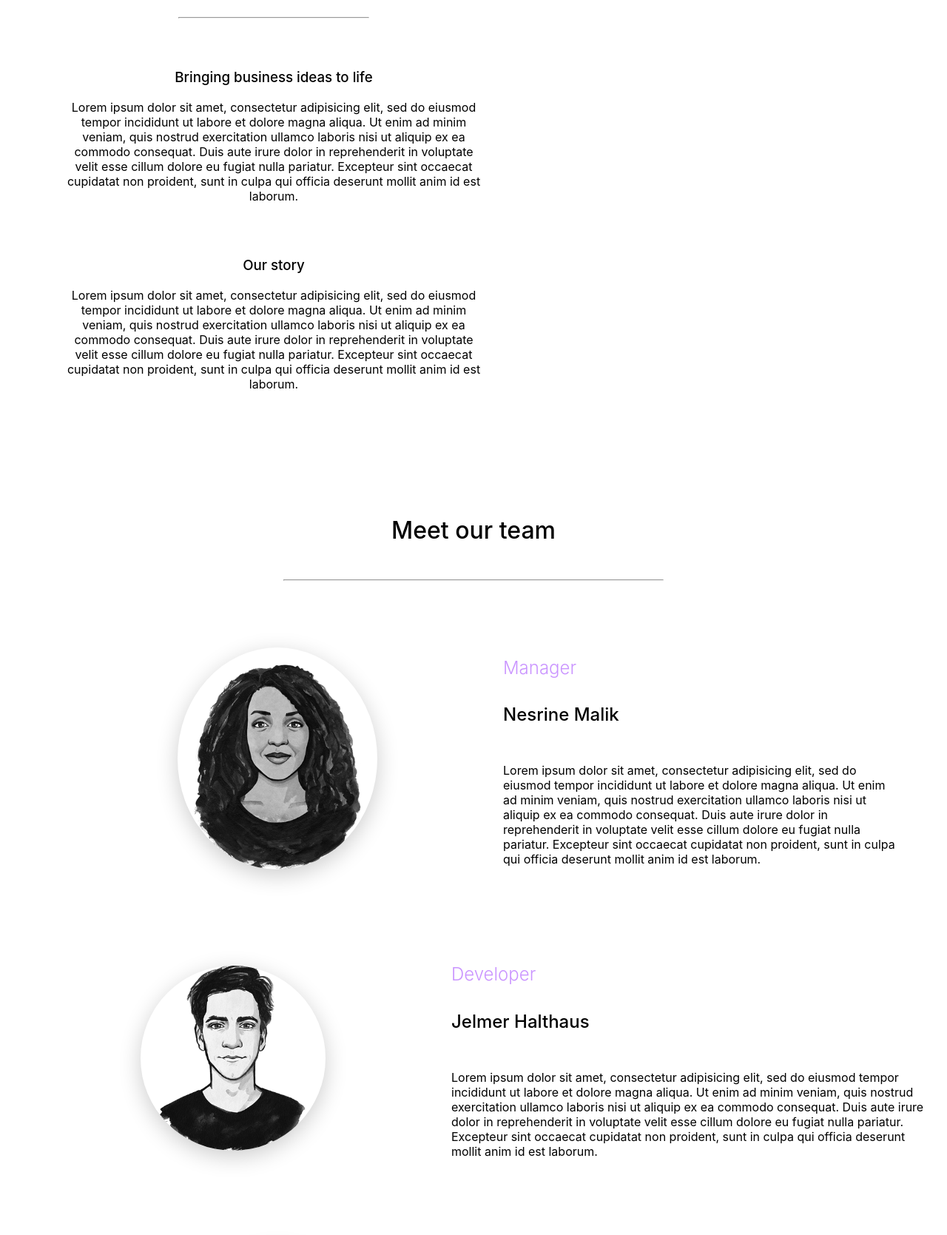
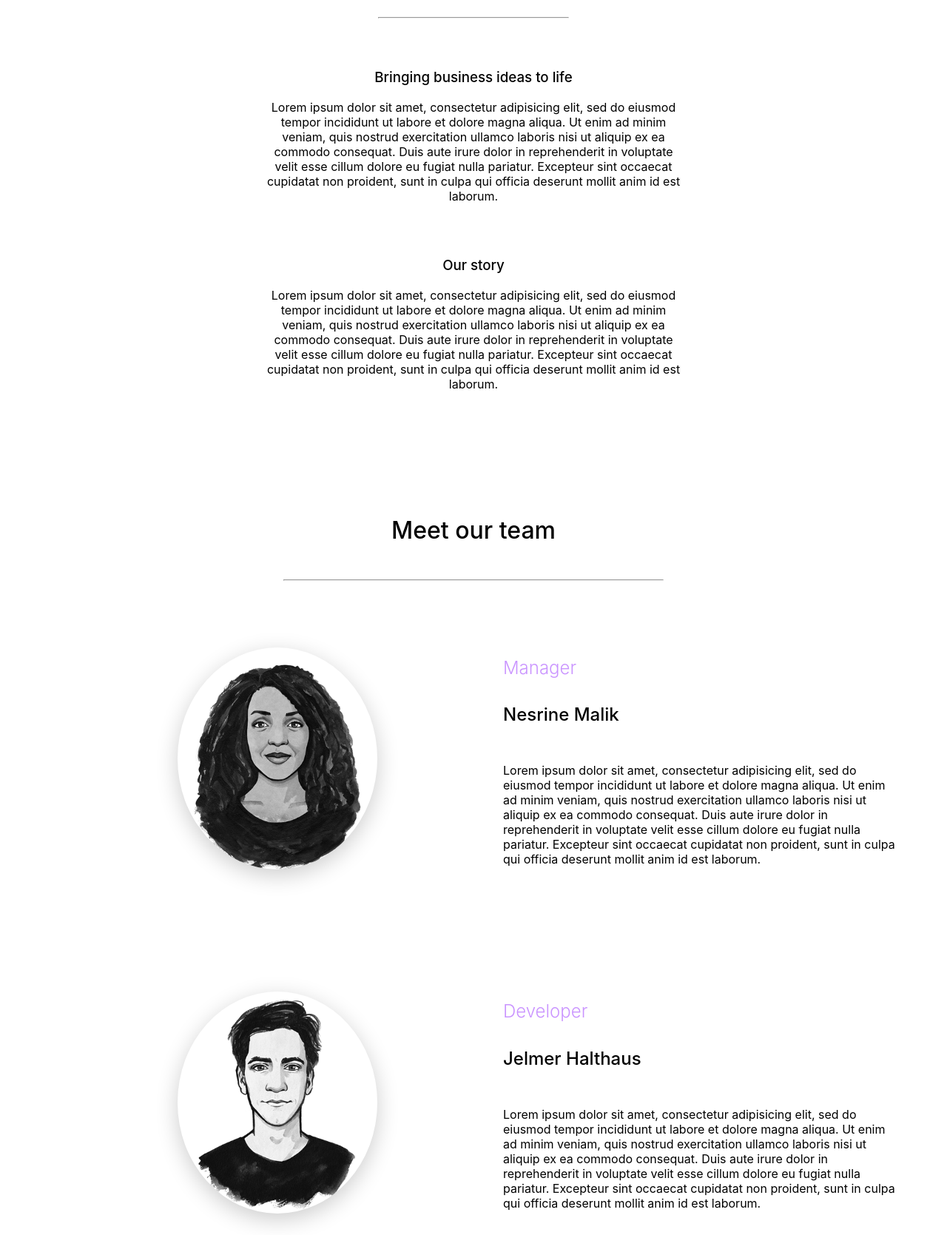
Before and after one commit to zinbaa/make-it-responsive, a plain HTML site: page ourteam.html in a window 1280 px wide. Shown: the part 159-1828 px from the top of the page at 74% size. Drawn offline with Linux system fonts and the light colour scheme.

Commit message:
css endring

```diff
--- a/Inova.css
+++ b/Inova.css
@@ -284,6 +284,7 @@ body {
   text-align: center;
   align-items: center;
 }
+
 .container {
   padding: 50px 50px;
 }
@@ -332,9 +333,13 @@ body {
 
 #about-us{
   width: 50%;
-  text-align: center
+  text-align: center;
+  display: block;
+  margin-right: auto;
+  margin-left: auto;
+
 }
-.container1{
+.container{
   margin-top: 0px;
 }
 
--- a/ourteam.html
+++ b/ourteam.html
@@ -58,7 +58,7 @@
 		</div>
 	</div>
 
-	<div class="container1">
+	<div class="container">
 		<div class="row">
 			<div class="col-sm-12 team-member d-flex">
 				<div class="center-img col-sm-6">
```
